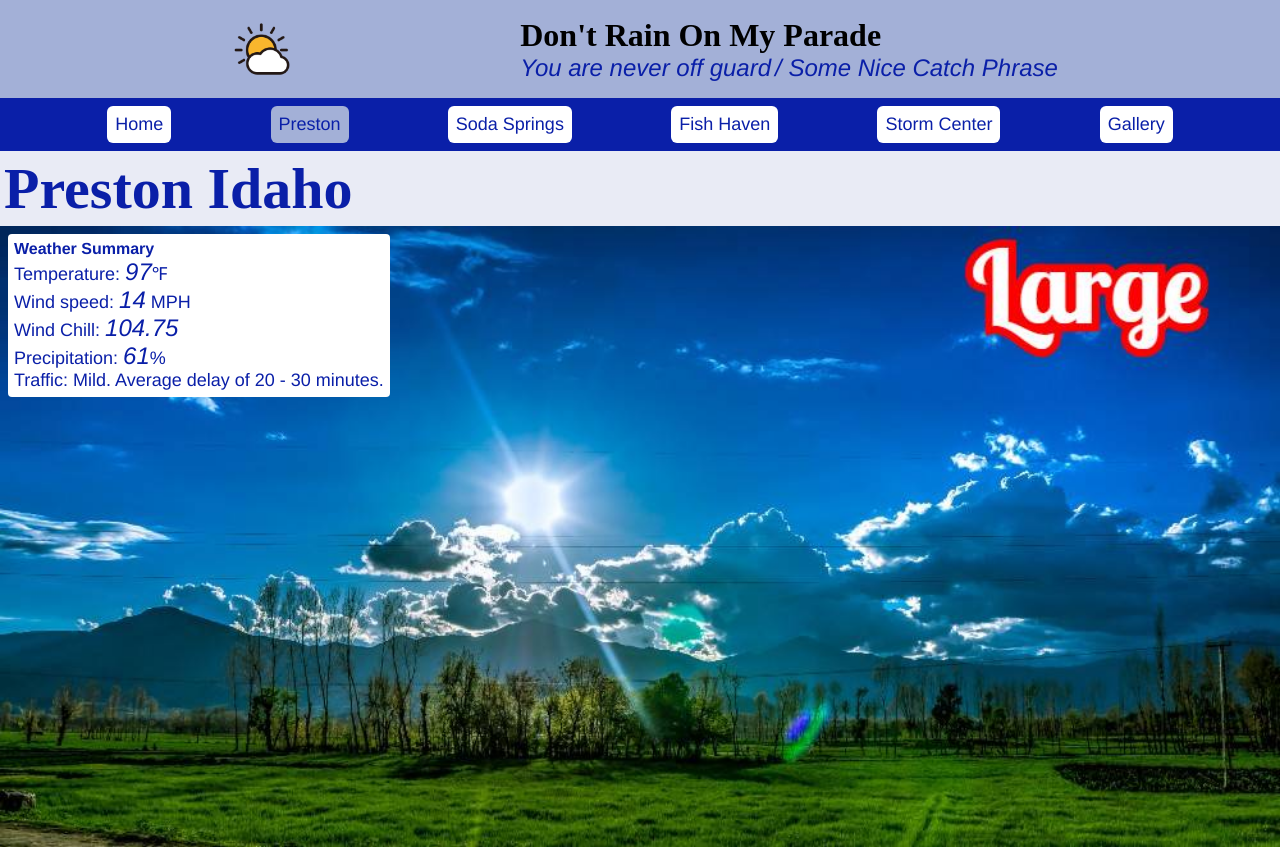
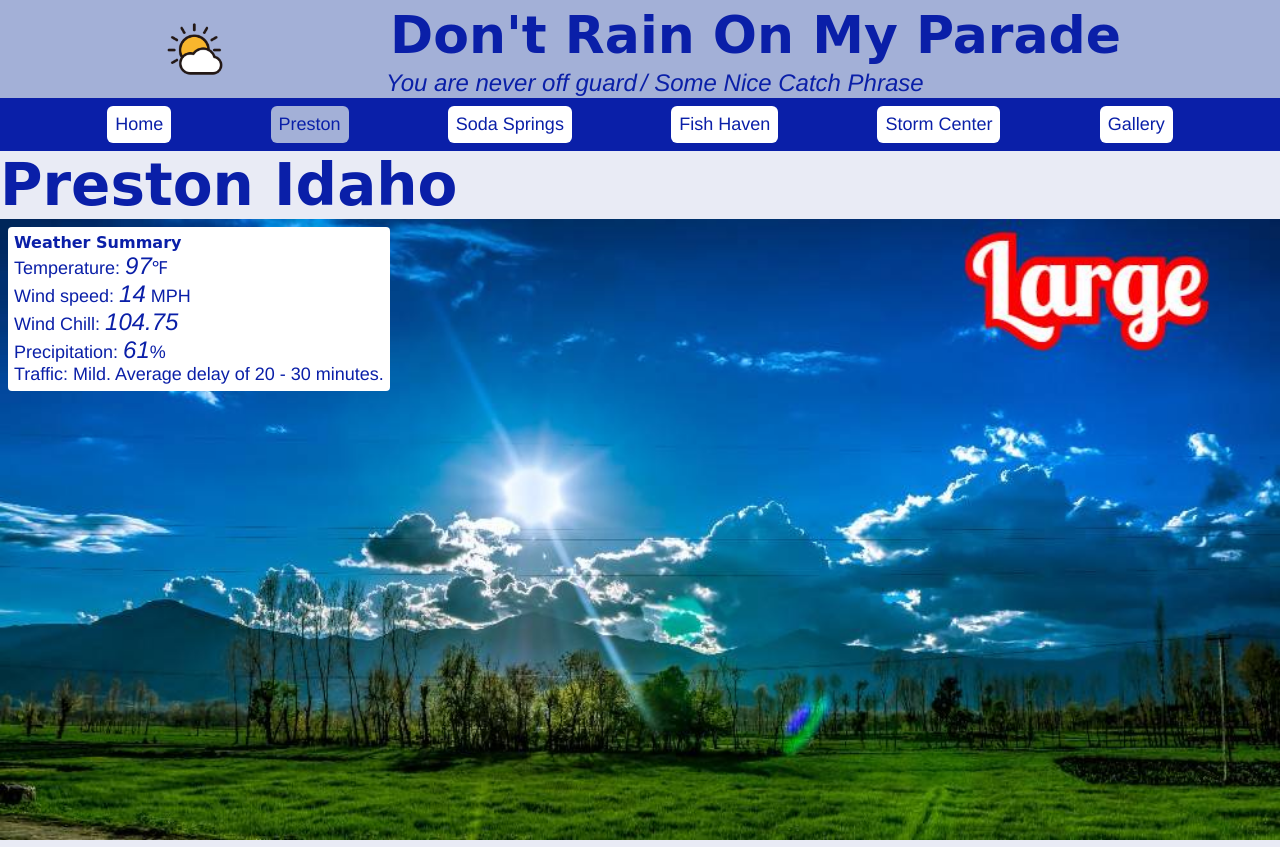
Before and after one commit to LeoMosiah/leomosiah.github.io, a plain HTML site: page lesson6/preston-6.html in a window 1280 px wide. Shown: the top 847 px of the page. Drawn offline with Linux system fonts and the light colour scheme; a script that the page names is missing.

Commit message:
fiz responsiviness

```diff
--- a/lesson6/css/large.css
+++ b/lesson6/css/large.css
@@ -1,5 +1,5 @@
 @media (min-width: 1024px) {
-    h3 {
+    h1 {
         font-size: 52px;
     }
 
--- a/lesson6/css/medium.css
+++ b/lesson6/css/medium.css
@@ -13,7 +13,7 @@ header > img {
 }
 
 @media (min-width: 768px) {
-    h3 {
+    h1 {
         font-size: 42px;
     }
 
--- a/lesson6/css/small.css
+++ b/lesson6/css/small.css
@@ -109,11 +109,18 @@ main {
     height: auto;
 }
 
-h2 {
-    font-family: 'Great Vibes',serif;
+h1, h2, h3, h4, h5, h6 {
+    font-family: "Sansita Swashed", cursive;
+}
+
+h1 {
     font-size: 38px;
     color: #0A1FA8;
     padding: 4px;
+}
+
+h2 {
+    color: #0A1FA8;
 }
 
 .heroImage {
```
